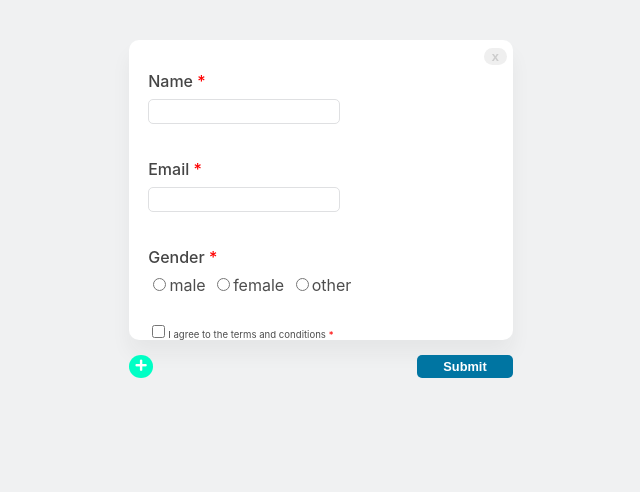
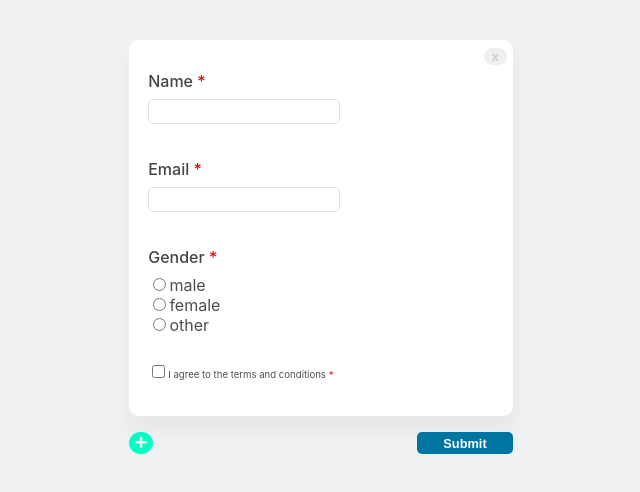
Before and after one commit to dssung/runtheworld-frontend-danielsung, a React (Create React App) app: page / in a window 1280 px wide. Shown: the top 492 px of the page, without its empty margins (319-959 px from the left). Built offline with nearby package versions, Linux system fonts and the light colour scheme.

Commit message:
Cleanup and done

```diff
--- a/src/components/Card/style.css
+++ b/src/components/Card/style.css
@@ -1,7 +1,6 @@
 /*Card*/
 .card {
     width: 100%;
-    height: 37.5vh;
     margin: 2% 0;
     background-color: white;
     border-radius: 10px;
@@ -10,8 +9,8 @@
 
 .empty-card {
     width: 100%;
-    height: 37.1vh;
-    margin: 2% 0;
+    height: 40.8vh;
+    margin: 2% 0%;
     border: dashed 2px #cccccc;
     border-radius: 10px;
     display: flex;
--- a/src/components/CardsList/CardsList.tsx
+++ b/src/components/CardsList/CardsList.tsx
@@ -61,7 +61,12 @@ const CardsList: React.FC = () => {
         if (users.length){
             return users.map((user, idx) => {
                 return (
-                    <div className='card-container' ref={idx === users.length - 1 ? lastCardRef : null}>
+                    //Set ref to last card on the list
+                    <div
+                        key={`card_${idx}`}
+                        className='card-container'
+                        ref={idx === users.length - 1 ? lastCardRef : null}
+                    >
                         <Card
                             idx={idx}
                             user={user}
--- a/src/components/common/Input/Radio.tsx
+++ b/src/components/common/Input/Radio.tsx
@@ -26,8 +26,8 @@ const Radio: React.FC<Props> = ({
     }
 
     const renderRadios = () => {
-        return choices.map(choice =>
-            <>
+        return choices.map((choice, idx) =>
+            <div key={`radio_${idx}`}>
                 <input
                     type='radio'
                     className='radio-btn'
@@ -40,7 +40,7 @@ const Radio: React.FC<Props> = ({
                     required
                 />
                 <label className='radio-btn-label'>{choice}</label>
-            </>
+            </div>
         )
     }
 
--- a/src/components/common/Input/TextInput.tsx
+++ b/src/components/common/Input/TextInput.tsx
@@ -48,15 +48,15 @@ const TextInput: React.FC<Props> = ({
             </p>
 
             <input
-                className={invalid ? 'invalid-text-input' : 'text-input'}
-                name={`${Math.random()}`}   //Workaround to disable google autofill
-                autoComplete="none"         //Workaround to disable google autofill
                 id={id}
                 value={value}
                 type={type}
                 onChange={handleTextChange}
                 onInvalid={() => setInvalid(true)}
+                className={invalid ? 'invalid-text-input' : 'text-input'}
                 required
+                name={`${Math.random()}`}   // Workaround to disable google autofill
+                autoComplete="none"         // Workaround to disable google autofill
             />
 
             {renderErrorMsg()}
--- a/src/util.js
+++ /dev/null
@@ -1,4 +0,0 @@
-export const checkEmail = email => {
-    var re = /^(([^<>()\[\]\\.,;:\s@"]+(\.[^<>()\[\]\\.,;:\s@"]+)*)|(".+"))@((\[[0-9]{1,3}\.[0-9]{1,3}\.[0-9]{1,3}\.[0-9]{1,3}\])|(([a-zA-Z\-0-9]+\.)+[a-zA-Z]{2,}))$/;
-    return re.test(String(email).toLowerCase());
-}
```
